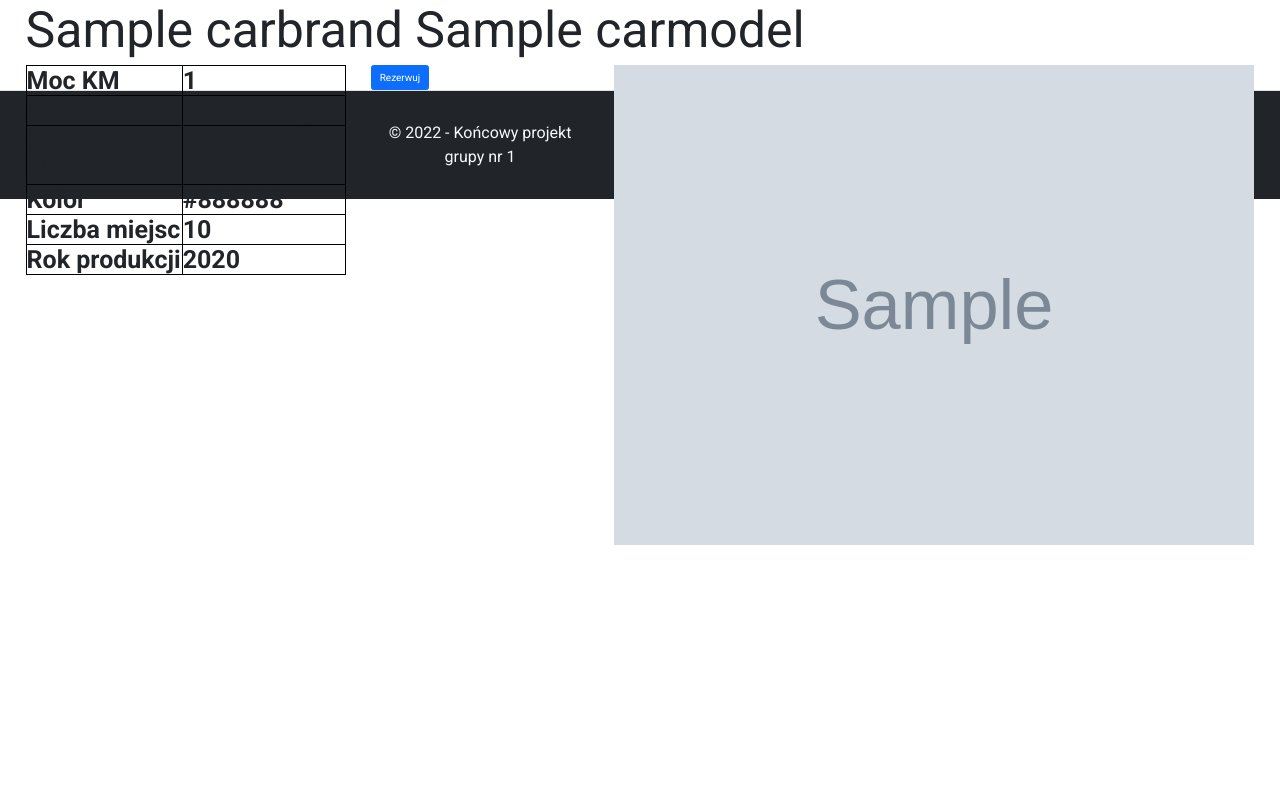
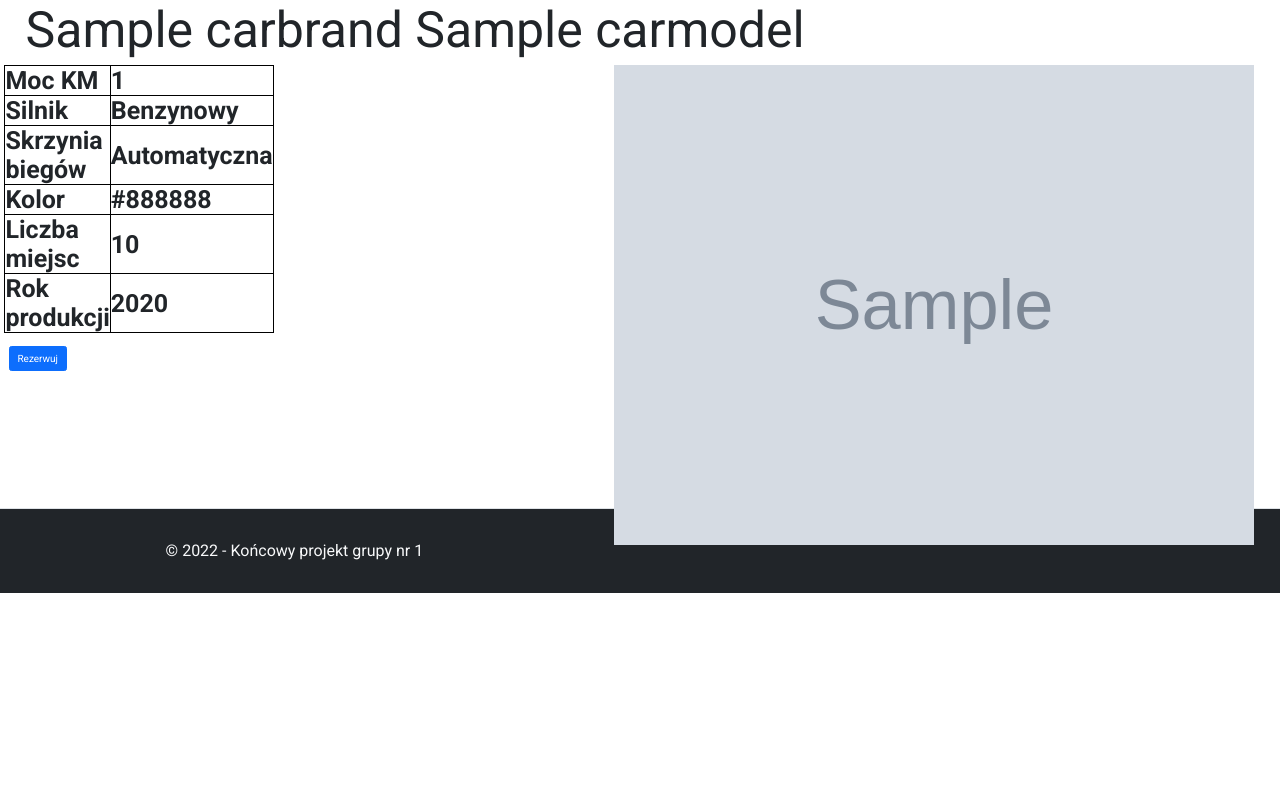
Before and after one commit to sda-project-group/car-rent, a Django app: page /carrent/cardetail/1/ in a window 1280 px wide. Shown: the part 80-865 px from the top of the page. Run offline with Django 4.2, Linux system fonts and the light colour scheme; tables that the repository leaves empty hold one stand-in row (values such as "Sample post"); grey boxes marked "Sample" are stand-in pictures; some libraries are stand-ins or nearby versions.

Commit message:
Make minor layout changes

```diff
--- a/carrent/carrentapp/static/carrentapp/styles/layout.css
+++ b/carrent/carrentapp/static/carrentapp/styles/layout.css
@@ -192,12 +192,21 @@
   padding-bottom:20px;
 }
 
-#footer
-{
-  border-top: 1px solid #999999;
-  margin-top:20px;
-  text-align:center;
+#content{
+	margin-bottom: 5%;
 }
+
+#section_one{
+  size: auto;
+  margin-bottom: 10%;
+}
+#section_two{
+	margin-bottom: 10%;
+}
+#section_three{
+	margin-bottom: 10%;
+}
+
 #carobject{
 display: flex;
 flex-direction: row;
@@ -208,7 +217,6 @@
 }
 
 #carlisttable{
-
   width: 40%;
   margin-left: 2%;
   margin-bottom: 2%;
@@ -216,6 +224,7 @@
   font-size: 15px;
   font-weight: bold;
 }
+
 #carlistphoto{
   vertical-align: top;
   margin-top: 2%;
@@ -224,31 +233,35 @@
   width: 55%;
 }
 
-#headerdetail
-{
+#detailheader{
   margin-left: 2%;
   font-size: 50px;
-
 }
 
-#imagedetail
-{
+#detailtable
+{ float: top;
+  width: 25%;
+  margin: 1%;
+  font-size: 25px;
+  font-weight: bold;
+}
+
+#detailimage{
   float: right;
+  float: top;
+  align-self: auto;
   margin-left: 2%;
   margin-right: 2%;
+  margin-bottom: 2%;
   width: 50%;
 }
 
-#detailtable
-{
-  float: left;
-  width: 25%;
-  margin-left: 2%;
-  margin-right: 2%;
-  margin-bottom: 2%;
-  font-size: 25px;
-  font-weight: bold;
+#orderbutton{
+  float: bottom;
+  margin: 2%;
 }
+
+
 
 
 
--- a/carrent/carrentapp/templates/carrentapp/base.html
+++ b/carrent/carrentapp/templates/carrentapp/base.html
@@ -84,17 +84,21 @@
         {% endif %}
 
 <div id="content">
+
+    <div id="section_one">
     {% block section_one %}
+    {% endblock %}
+    </div>
 
+    <div id="section_two">
+    {% block section_two %}
     {% endblock %}
+    </div>
 
-    {% block section_two %}
-
+    <div id="section_three">
+    {% block section_three %}
     {% endblock %}
-
-    {% block section_three %}
-
-    {% endblock %}
+    </div>
 
 </div>
 
--- a/carrent/carrentapp/templates/carrentapp/car_detail.html
+++ b/carrent/carrentapp/templates/carrentapp/car_detail.html
@@ -1,19 +1,20 @@
 {% extends 'carrentapp/base.html' %}
 {% load static %}
-{% block section_two %}
 
-<html>
-<head>
+{% block section_one %}
+
+
 <style>
 table, th, td {
   border: 1px solid black;
 }
 </style>
-</head>
-<body>
 
-<h1 id="headerdetail"> {{  car.brand }} {{ car.car_model }} </h1>
 
+<h1 id="detailheader"> {{  car.brand }} {{ car.car_model }} </h1>
+<img id="detailimage" src="{{ car.car_image.url }}" alt="{{ car.color }} samochod">
+
+    <div style="height: auto; width: 35%">
     <table id="detailtable">
 
       <tr>
@@ -40,12 +41,9 @@
         <td>Rok produkcji</td>
         <td>{{ car.year_of_production }}</td>
       </tr>
+
     </table>
-
-<img id="imagedetail" src="{{ car.car_image.url }}">
-<a href="{% url 'order' car.id %}" class="btn btn-primary">Rezerwuj</a>
-
-</body>
-</html>
+    <a id="orderbutton" href="{% url 'order' car.id %}" class="btn btn-primary">Rezerwuj</a>
+</div>
 
 {% endblock %}
```
Lines whose indentation alone changed are shown as unchanged.
